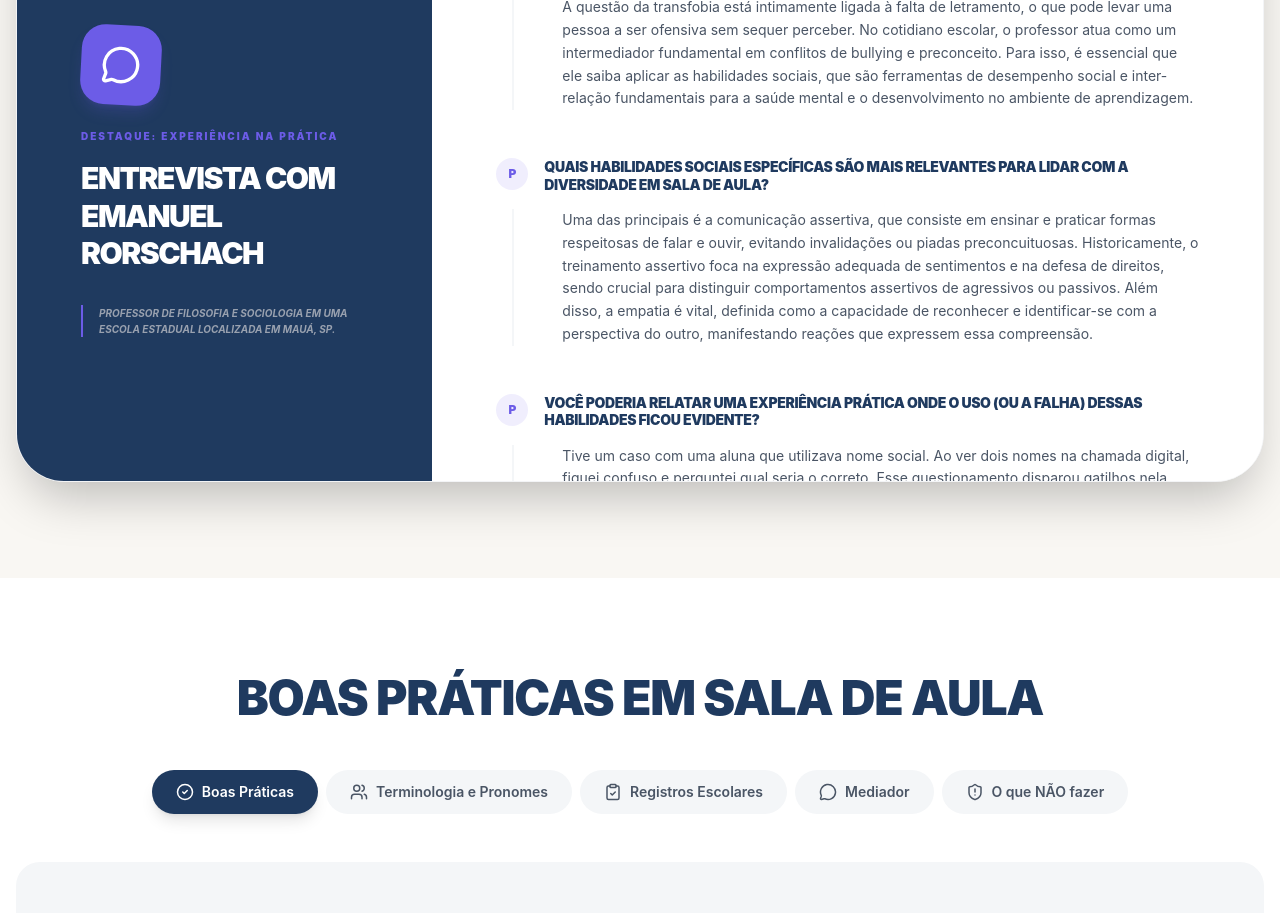
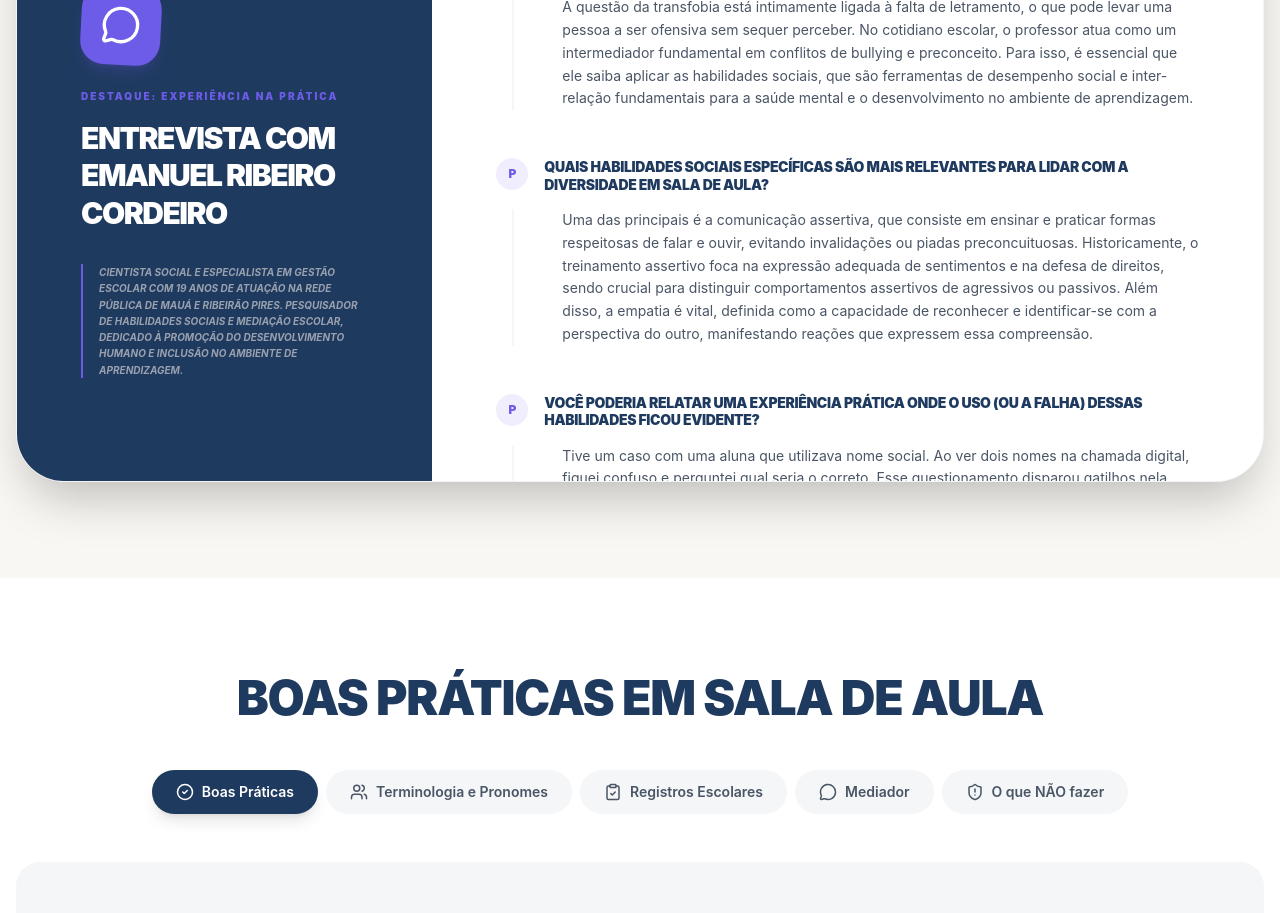
Before and after one commit to katianeflores-jpg/educainclusiva2, a React (Vite) app: page / in a window 1280 px wide. Shown: the part 3740-4653 px from the top of the page. Built offline with nearby package versions, Linux system fonts and the light colour scheme.

Commit message:
feat: Update interviewee name and description
Updated the name and biographical details for the interviewee in the "Experiência na Prática" section to reflect the correct information for Emanuel Ribeiro Cordeiro. This change improves the accuracy and credibility of the presented content.

```diff
--- a/src/App.tsx
+++ b/src/App.tsx
@@ -627,10 +627,10 @@ export default function App() {
                       <MessageCircle size={40} />
                     </div>
                     <span className="text-brand-purple font-black uppercase tracking-[0.2em] text-[10px] block mb-4">Destaque: Experiência na Prática</span>
-                    <h3 className="text-3xl font-black leading-tight uppercase tracking-tighter">Entrevista com <br /> Emanuel Rorschach</h3>
+                    <h3 className="text-3xl font-black leading-tight uppercase tracking-tighter">Entrevista com <br /> Emanuel Ribeiro Cordeiro</h3>
                   </div>
                   <p className="text-gray-400 text-sm leading-relaxed italic border-l-2 border-brand-purple pl-4 uppercase font-bold text-[10px]">
-                    Professor de filosofia e sociologia em uma escola estadual localizada em Mauá, SP.
+                    Cientista Social e Especialista em Gestão Escolar com 19 anos de atuação na rede pública de Mauá e Ribeirão Pires. Pesquisador de Habilidades Sociais e Mediação Escolar, dedicado à promoção do desenvolvimento humano e inclusão no ambiente de aprendizagem.
                   </p>
                 </div>
 
```
